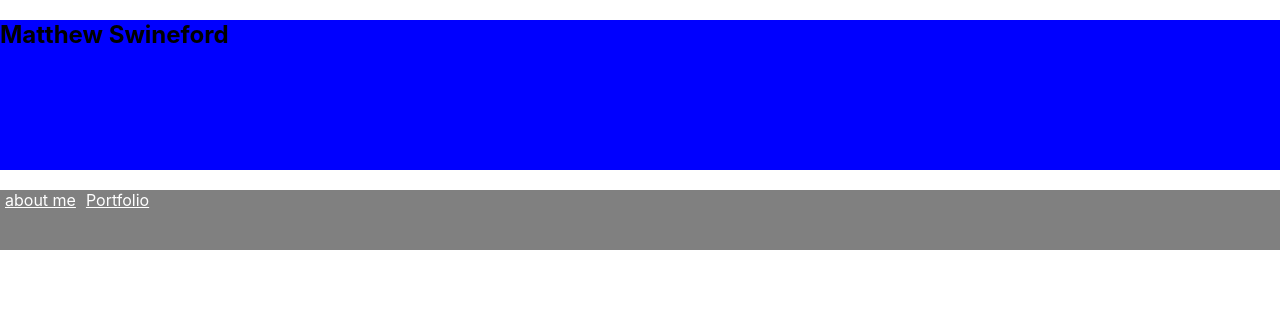
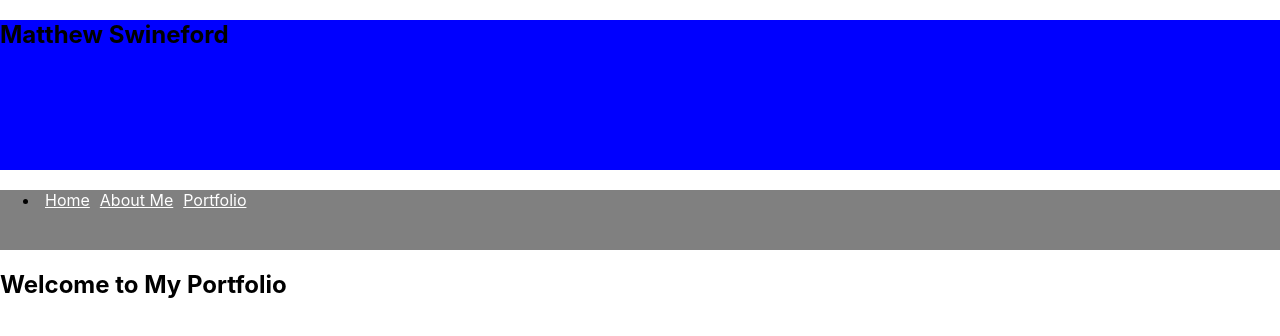
Before and after one commit to mSwineford/React-Portfolio, a React (Create React App) app in the folder client/: page / in a window 1280 px wide. Shown: the top 336 px of the page. Built offline with nearby package versions, Linux system fonts and the light colour scheme.

Commit message:
added  about contaqiner and home.js and got things running smoothly.

```diff
--- a/client/src/App.js
+++ b/client/src/App.js
@@ -1,13 +1,7 @@
 import React from "react";
+import Container from "./components/Container";
 import Header from "./components/Header";
 import Navbar from "./components/Navbar";
 
-function App() {
-    return (
-        <div>
-            <Header />
-            <Navbar />
-        </div>
-    );
-}
+const App = () => [<Header />, <Container /> ];
 export default App;
--- /dev/null
+++ b/client/src/components/About.js
@@ -0,0 +1,10 @@
+import React from "react";
+
+export default function About() {
+    return (
+        <div>
+            <h2>About Me</h2>
+            <p>Hi! I am Matthew Swineford, and I am a jr developer.  </p>
+        </div>
+    )
+}
--- /dev/null
+++ b/client/src/components/Container.js
@@ -0,0 +1,31 @@
+import React, { useState } from "react";
+import About from "./About";
+import Home from "./Home";
+import Navbar from "./Navbar";
+import Portfolio from "./Portfolio";
+
+export default function Container() {
+    const [currentPage, setCurrentPage] = useState("Home");
+
+    const renderPage = () => {
+        if (currentPage === "Home") {
+            return <Home />;
+        }
+        if (currentPage === "About") {
+            return <About />;
+        }
+        if (currentPage === "Portfolio") {
+            return <Portfolio />;
+        }
+        return <Navbar />;
+    };
+
+    const  handlePageChange = (page) => setCurrentPage(page);
+
+    return (
+        <div>
+            <Navbar currentPage={currentPage} handlePageChange={handlePageChange} />
+            {renderPage()}
+        </div>
+    );
+}
--- /dev/null
+++ b/client/src/components/Home.js
@@ -0,0 +1,9 @@
+import React from "react";
+
+export default function Home() {
+    return(
+        <div>
+            <h2>Welcome to My Portfolio</h2>
+        </div>
+    )
+}
--- a/client/src/components/Navbar.js
+++ b/client/src/components/Navbar.js
@@ -8,17 +8,30 @@ const styles = {
     },
 };
 
-function Navbar() {
+function Navbar({ currentPage, handlePageChange}) {
     return (
-        <nav style={styles.navbarStyle} className="navbar">
-            <a href="/">about me</a>
-            <a
-                href="/"
-                onClick={() => handlePageChange("Portfolio")}
-                >
-                Portfolio
-            </a>
-        </nav>
+        <ul style={styles.navbarStyle} className="navbar">
+            <li className="nav-item">
+                <a
+                    href="#home"
+                    onClick={() => handlePageChange("Home")}
+                    >
+                    Home
+                </a>
+                <a
+                    href="#about"
+                    onClick={() => handlePageChange("About")}
+                    >
+                        About Me
+                </a>
+                <a
+                    href="#portfolio"
+                    onClick={() => handlePageChange("Portfolio")}
+                    >
+                    Portfolio
+                </a>
+            </li>
+        </ul>
     );
 }
 
--- a/client/src/components/Portfolio.js
+++ b/client/src/components/Portfolio.js
@@ -1,25 +1,10 @@
 import React from "react";
 
-const Portfolio = (project) => {
-    const portfolioList = [
-        {
-            title: "sample",
-            description: "sample",
-            github: "sample"
-        },
-    ];
-
+export default function Portfolio() {
     return (
-        <div key={project.title}>
-            <div className="flex-row">
-                {
-                    portfolioList.map((project) => (
-                        <Projects project={project}/>
-                    ))
-                }
-            </div>
+        <div>
+            <h2>My Projects</h2>
+            <li>sample</li>
         </div>
     );
-};
-
-export default Portfolio;
+}
--- /dev/null
+++ b/package.json
@@ -0,0 +1,6 @@
+{
+  "dependencies": {
+    "bootstrap": "^5.2.3",
+    "react-bootstrap": "^2.7.0"
+  }
+}
```
Also changed, not shown: 1 other file (tests, documents, lock files or other folders).
